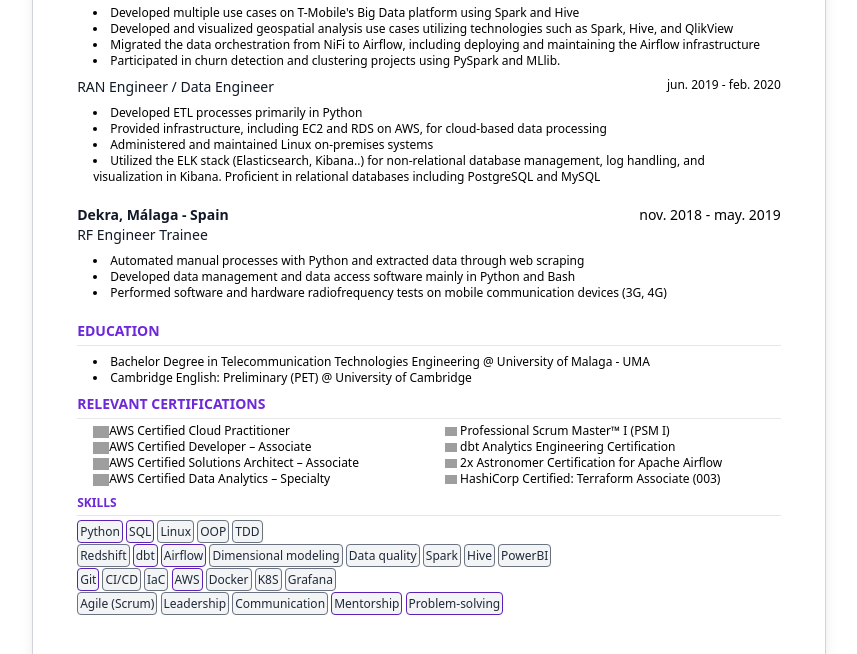
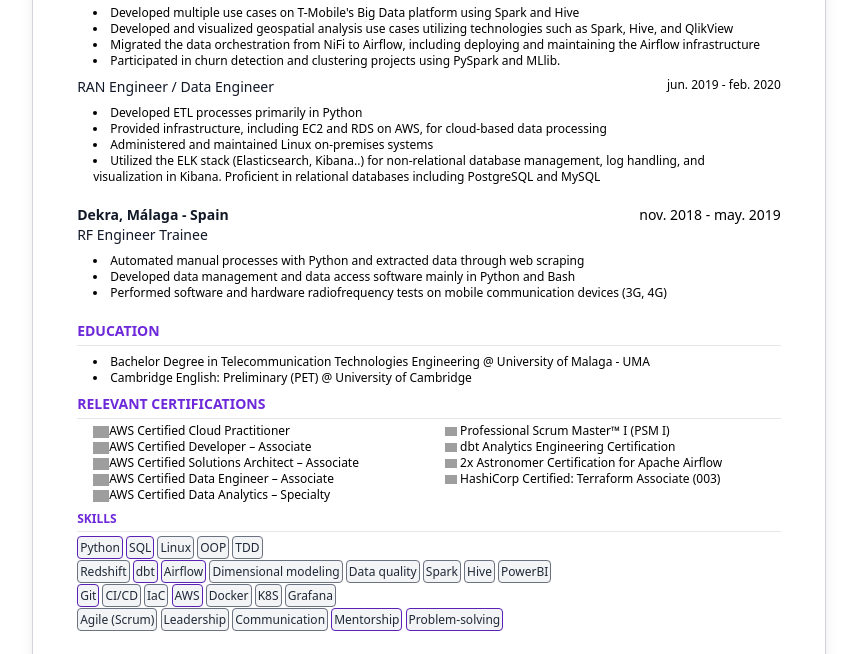
Before and after one commit to ambaena/cv, a plain HTML site: page index.html in a window 1280 px wide. Shown: the part 631-1285 px from the top of the page, without its empty margins (211-1068 px from the left). Drawn offline with nearby package versions, Linux system fonts and the light colour scheme; grey boxes are pictures that could not be loaded.

Commit message:
:sparkles: feat: add aws data engineer certification

```diff
--- a/index.html
+++ b/index.html
@@ -115,6 +115,7 @@
                         <p><img width="16px" src="https://cv.alfonsobaena.dev/public/images/aws.png" style="display:inline">AWS Certified Cloud Practitioner</p>
                         <p><img width="16px" src="https://cv.alfonsobaena.dev/public/images/aws.png" style="display:inline">AWS Certified Developer – Associate</p>
                         <p><img width="16px" src="https://cv.alfonsobaena.dev/public/images/aws.png" style="display:inline">AWS Certified Solutions Architect – Associate</p>
+                        <p><img width="16px" src="https://cv.alfonsobaena.dev/public/images/aws.png" style="display:inline">AWS Certified Data Engineer – Associate</p>
                         <p><img width="16px" src="https://cv.alfonsobaena.dev/public/images/aws.png" style="display:inline">AWS Certified Data Analytics – Specialty</p>
                     </ul>
                     <ul class="font-extralight text-xs mx-4 list-disc list-inside">
```
